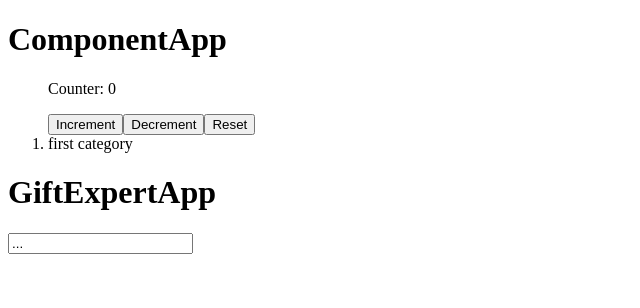
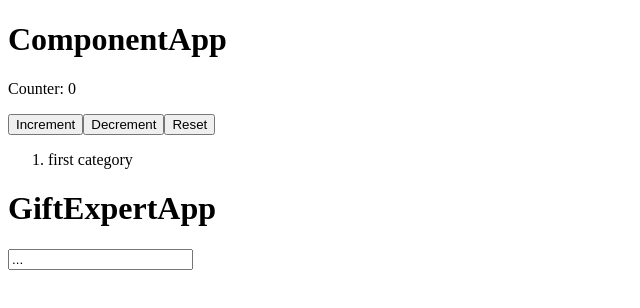
Before and after one commit to JoanManuel17/my, a React (Create React App) app: page / in a window 1280 px wide. Shown: the top 308 px of the page, without its empty margins (0-640 px from the left). Built offline with nearby package versions, Linux system fonts and the light colour scheme.

Commit message:
Challenge06

```diff
--- a/src/ComponentApp.js
+++ b/src/ComponentApp.js
@@ -1,5 +1,6 @@
+import { useCounter } from "./hooks/UseCounter";
+
 const categories = ["first category"];
-import { useCounter } from "./hooks/UseCounter";
 
 export const ComponentApp = () => {
   const { count, increment, decrement, reset } = useCounter(0);
@@ -7,12 +8,11 @@ export const ComponentApp = () => {
   return (
     <>
       <h1>ComponentApp</h1>
+      <p>Counter: {count}</p>
+      <button onClick={increment}>Increment</button>
+      <button onClick={decrement}>Decrement</button>
+      <button onClick={reset}>Reset</button>
       <ol>
-        <p>Counter: {count}</p>
-        <button onClick={increment}>Increment</button>
-        <button onClick={decrement}>Decrement</button>
-        <button onClick={reset}>Reset</button>
-
         {categories.map((category, key) => {
           return <li key={key}>{category}</li>;
         })}
```
